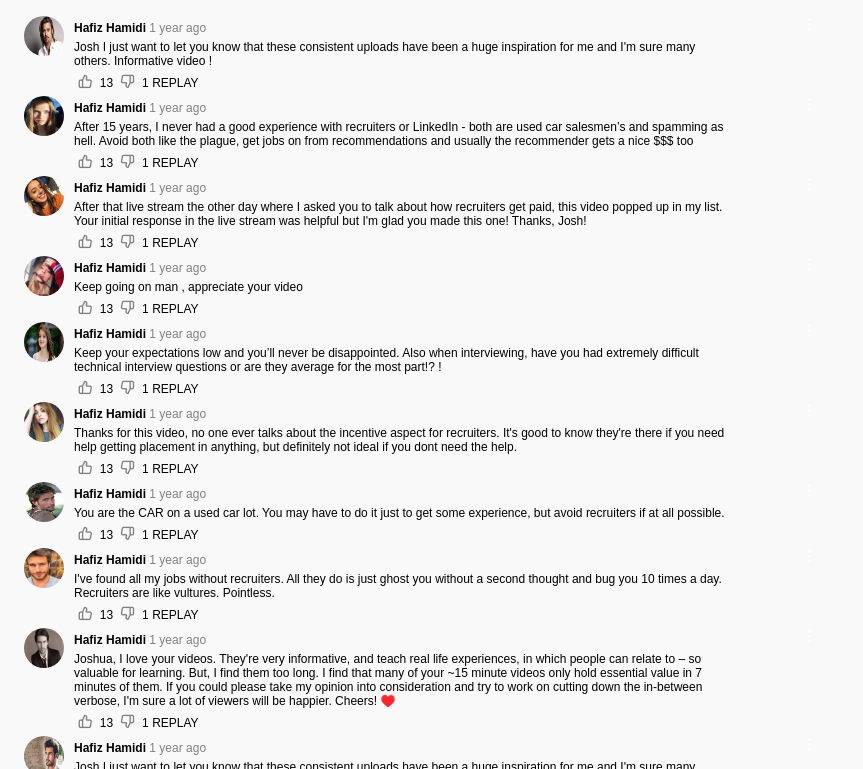
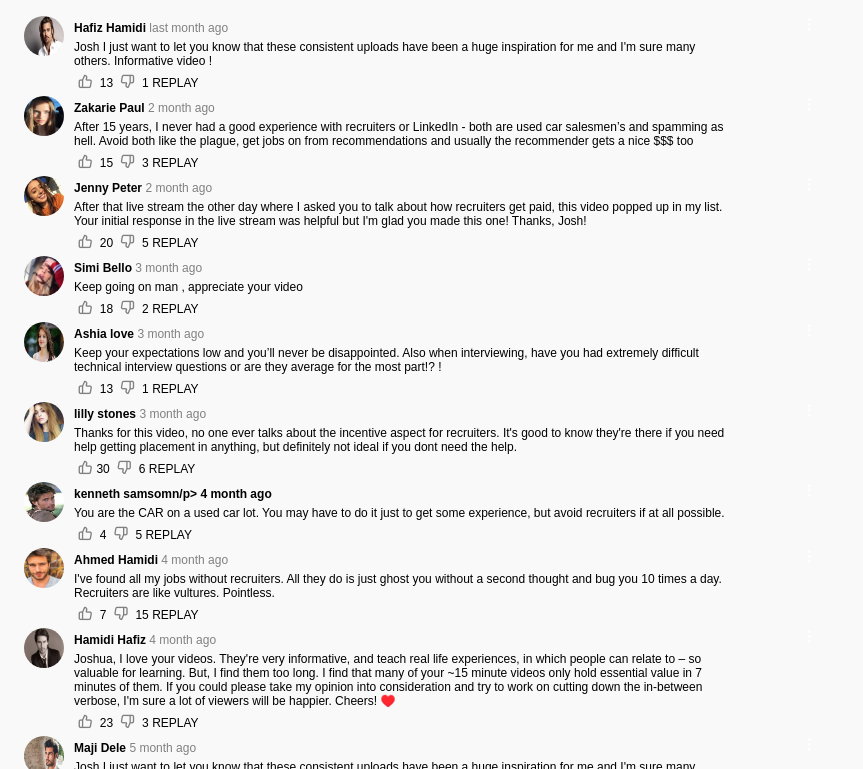
Before and after one commit to elmejdki/TubeClone, a plain HTML site: page index.html in a window 1280 px wide. Shown: the part 843-1612 px from the top of the page, 0-863 px from the left. Drawn offline with nearby package versions, Linux system fonts and the light colour scheme; a web font is replaced by a local one.

Commit message:
update comments

```diff
--- a/index.html
+++ b/index.html
@@ -112,7 +112,7 @@
               <div class="center comment-body">
                 <div>
                   <p class="comment-paragraph">Hafiz Hamidi</p>
-                  <span>1 year ago</span>
+                  <span>last month ago</span>
                 </div>
                 <div class="comment-body">
                   <p>Josh I just want to let you know that these consistent uploads have been a huge inspiration for me
@@ -134,8 +134,8 @@
               <img src="./assets/profile-1.jpg" alt="profile picture" class="info-img">
               <div class="center comment-body">
                 <div>
-                  <p class="comment-paragraph">Hafiz Hamidi</p>
-                  <span>1 year ago</span>
+                  <p class="comment-paragraph">Zakarie Paul</p>
+                  <span>2 month ago</span>
                 </div>
                 <div class="comment-body">
                   <p>After 15 years, I never had a good experience with recruiters or
@@ -145,8 +145,8 @@
                 </div>
                 <div>
                   <div class="like">
-                    <span class="likes"> <i class='uil uil-thumbs-up'></i> 13</span>
-                    <span class="dislikes"> <i class='uil uil-thumbs-down'></i> 1 </span>
+                    <span class="likes"> <i class='uil uil-thumbs-up'></i> 15</span>
+                    <span class="dislikes"> <i class='uil uil-thumbs-down'></i> 3 </span>
                     <span>REPLAY</span>
                   </div>
                 </div>
@@ -160,8 +160,8 @@
               <img src="./assets/profile-2.jpg" alt="profile picture" class="info-img">
               <div class="center comment-body">
                 <div>
-                  <p class="comment-paragraph">Hafiz Hamidi</p>
-                  <span>1 year ago</span>
+                  <p class="comment-paragraph">Jenny Peter</p>
+                  <span>2 month ago</span>
                 </div>
                 <div class="comment-body">
                   <p>After that live stream the other day where I asked you to talk about how recruiters get paid, this
@@ -170,8 +170,8 @@
                 </div>
                 <div>
                   <div class="like">
-                    <span class="likes"> <i class='uil uil-thumbs-up'></i> 13</span>
-                    <span class="dislikes"> <i class='uil uil-thumbs-down'></i> 1 </span>
+                    <span class="likes"> <i class='uil uil-thumbs-up'></i> 20</span>
+                    <span class="dislikes"> <i class='uil uil-thumbs-down'></i> 5 </span>
                     <span>REPLAY</span>
                   </div>
                 </div>
@@ -185,16 +185,16 @@
               <img src="./assets/profile-3.jpg" alt="profile picture" class="info-img">
               <div class="center comment-body">
                 <div>
-                  <p class="comment-paragraph">Hafiz Hamidi</p>
-                  <span>1 year ago</span>
+                  <p class="comment-paragraph">Simi Bello</p>
+                  <span>3 month ago</span>
                 </div>
                 <div class="comment-body">
                   <p>Keep going on man , appreciate your video</p>
                 </div>
                 <div>
                   <div class="like">
-                    <span class="likes"> <i class='uil uil-thumbs-up'></i> 13</span>
-                    <span class="dislikes"> <i class='uil uil-thumbs-down'></i> 1 </span>
+                    <span class="likes"> <i class='uil uil-thumbs-up'></i> 18</span>
+                    <span class="dislikes"> <i class='uil uil-thumbs-down'></i> 2 </span>
                     <span>REPLAY</span>
                   </div>
                 </div>
@@ -208,8 +208,8 @@
               <img src="./assets/profile4.jpg" alt="profile picture" class="info-img">
               <div class="center comment-body">
                 <div>
-                  <p class="comment-paragraph">Hafiz Hamidi</p>
-                  <span>1 year ago</span>
+                  <p class="comment-paragraph">Ashia love</p>
+                  <span>3 month ago</span>
                 </div>
                 <div class="comment-body">
                   <p>Keep your expectations low and you’ll never be disappointed. Also when interviewing, have you had
@@ -232,8 +232,8 @@
               <img src="./assets/profile-5.jpg" alt="profile picture" class="info-img">
               <div class="center comment-body">
                 <div>
-                  <p class="comment-paragraph">Hafiz Hamidi</p>
-                  <span>1 year ago</span>
+                  <p class="comment-paragraph">lilly stones</p>
+                  <span>3 month ago</span>
                 </div>
                 <div class="comment-body">
                   <p>Thanks for this video, no one ever talks about the incentive aspect for recruiters. It's good to
@@ -243,8 +243,8 @@
                 </div>
                 <div>
                   <div class="like">
-                    <span class="likes"> <i class='uil uil-thumbs-up'></i> 13</span>
-                    <span class="dislikes"> <i class='uil uil-thumbs-down'></i> 1 </span>
+                    <span class="likes"> <i class='uil uil-thumbs-up'></i>30</span>
+                    <span class="dislikes"> <i class='uil uil-thumbs-down'></i> 6 </span>
                     <span>REPLAY</span>
                   </div>
                 </div>
@@ -258,8 +258,8 @@
               <img src="./assets/profile-6.jpg" alt="profile picture" class="info-img">
               <div class="center comment-body">
                 <div>
-                  <p class="comment-paragraph">Hafiz Hamidi</p>
-                  <span>1 year ago</span>
+                  <p class="comment-paragraph">kenneth samsomn/p>
+                  <span>4 month ago</span>
                 </div>
                 <div class="comment-body">
                   <p>You are the CAR on a used car lot. You may have to do it just to get some experience, but avoid
@@ -268,8 +268,8 @@
                 </div>
                 <div>
                   <div class="like">
-                    <span class="likes"> <i class='uil uil-thumbs-up'></i> 13</span>
-                    <span class="dislikes"> <i class='uil uil-thumbs-down'></i> 1 </span>
+                    <span class="likes"> <i class='uil uil-thumbs-up'></i> 4</span>
+                    <span class="dislikes"> <i class='uil uil-thumbs-down'></i> 5 </span>
                     <span>REPLAY</span>
                   </div>
                 </div>
@@ -283,8 +283,8 @@
               <img src="./assets/profile-7.jpeg" alt="profile picture" class="info-img">
               <div class="center comment-body">
                 <div>
-                  <p class="comment-paragraph">Hafiz Hamidi</p>
-                  <span>1 year ago</span>
+                  <p class="comment-paragraph">Ahmed Hamidi</p>
+                  <span>4 month ago</span>
                 </div>
                 <div class="comment-body">
                   <p>I've found all my jobs without recruiters. All they do is just ghost you without a second thought
@@ -293,8 +293,8 @@
                 </div>
                 <div>
                   <div class="like">
-                    <span class="likes"> <i class='uil uil-thumbs-up'></i> 13</span>
-                    <span class="dislikes"> <i class='uil uil-thumbs-down'></i> 1 </span>
+                    <span class="likes"> <i class='uil uil-thumbs-up'></i> 7</span>
+                    <span class="dislikes"> <i class='uil uil-thumbs-down'></i> 15 </span>
                     <span>REPLAY</span>
                   </div>
                 </div>
@@ -308,8 +308,8 @@
               <img src="./assets/profile-8.jpg" alt="profile picture" class="info-img">
               <div class="center comment-body">
                 <div>
-                  <p class="comment-paragraph">Hafiz Hamidi</p>
-                  <span>1 year ago</span>
+                  <p class="comment-paragraph"> Hamidi Hafiz</p>
+                  <span>4 month ago</span>
                 </div>
                 <div class="comment-body">
                   <p>Joshua, I love your videos. They're very informative, and teach real life experiences, in which
@@ -321,8 +321,8 @@
                 </div>
                 <div>
                   <div class="like">
-                    <span class="likes"> <i class='uil uil-thumbs-up'></i> 13</span>
-                    <span class="dislikes"> <i class='uil uil-thumbs-down'></i> 1 </span>
+                    <span class="likes"> <i class='uil uil-thumbs-up'></i> 23</span>
+                    <span class="dislikes"> <i class='uil uil-thumbs-down'></i> 3 </span>
                     <span>REPLAY</span>
                   </div>
                 </div>
@@ -336,8 +336,8 @@
               <img src="./assets/profile-9.jpg" alt="profile picture" class="info-img">
               <div class="center comment-body">
                 <div>
-                  <p class="comment-paragraph">Hafiz Hamidi</p>
-                  <span>1 year ago</span>
+                  <p class="comment-paragraph">Maji Dele</p>
+                  <span>5 month ago</span>
                 </div>
                 <div class="comment-body">
                   <p>Josh I just want to let you know that these consistent uploads have been a huge inspiration for me
@@ -345,8 +345,8 @@
                 </div>
                 <div>
                   <div class="like">
-                    <span class="likes"> <i class='uil uil-thumbs-up'></i> 13</span>
-                    <span class="dislikes"> <i class='uil uil-thumbs-down'></i> 1 </span>
+                    <span class="likes"> <i class='uil uil-thumbs-up'></i> 17</span>
+                    <span class="dislikes"> <i class='uil uil-thumbs-down'></i> 3 </span>
                     <span>REPLAY</span>
                   </div>
                 </div>
@@ -360,8 +360,8 @@
               <img src="./assets/profile-1.jpg" alt="profile picture" class="info-img">
               <div class="center comment-body">
                 <div>
-                  <p class="comment-paragraph">Hafiz Hamidi</p>
-                  <span>1 year ago</span>
+                  <p class="comment-paragraph">Stella Crank</p>
+                  <span>6 month ago</span>
                 </div>
                 <div class="comment-body">
                   <p>You seem like a nice guy. You're young and with that comes a lot of inexperience particularly to
@@ -387,8 +387,8 @@
                 </div>
                 <div>
                   <div class="like">
-                    <span class="likes"> <i class='uil uil-thumbs-up'></i> 13</span>
-                    <span class="dislikes"> <i class='uil uil-thumbs-down'></i> 1 </span>
+                    <span class="likes"> <i class='uil uil-thumbs-up'></i> 21</span>
+                    <span class="dislikes"> <i class='uil uil-thumbs-down'></i> 4 </span>
                     <span>REPLAY</span>
                   </div>
                 </div>
```
